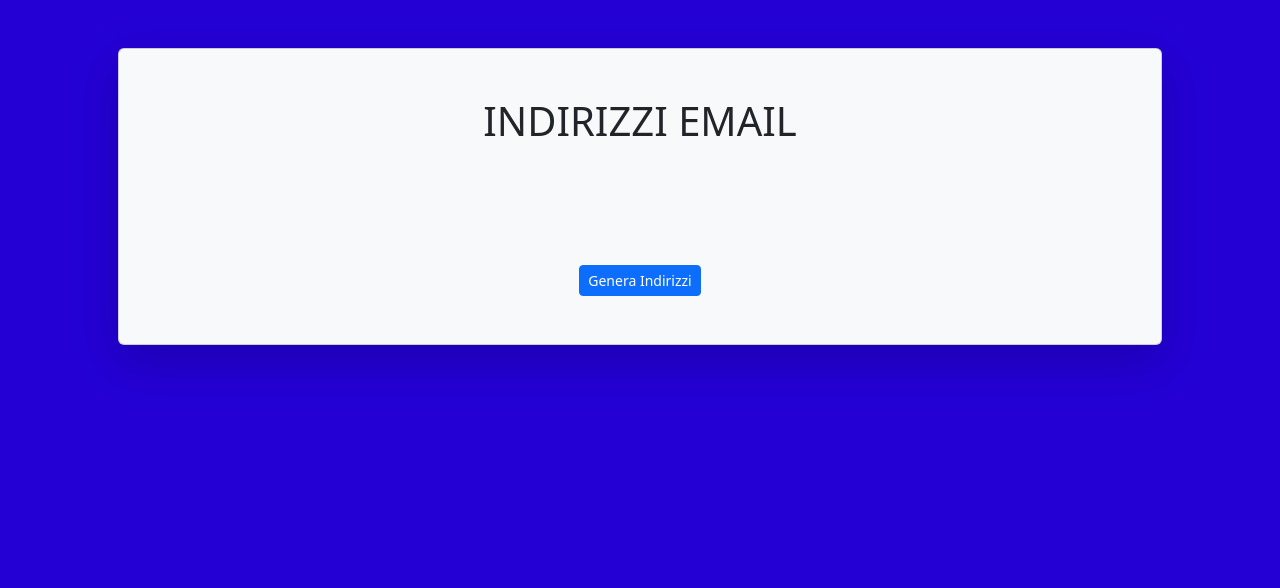
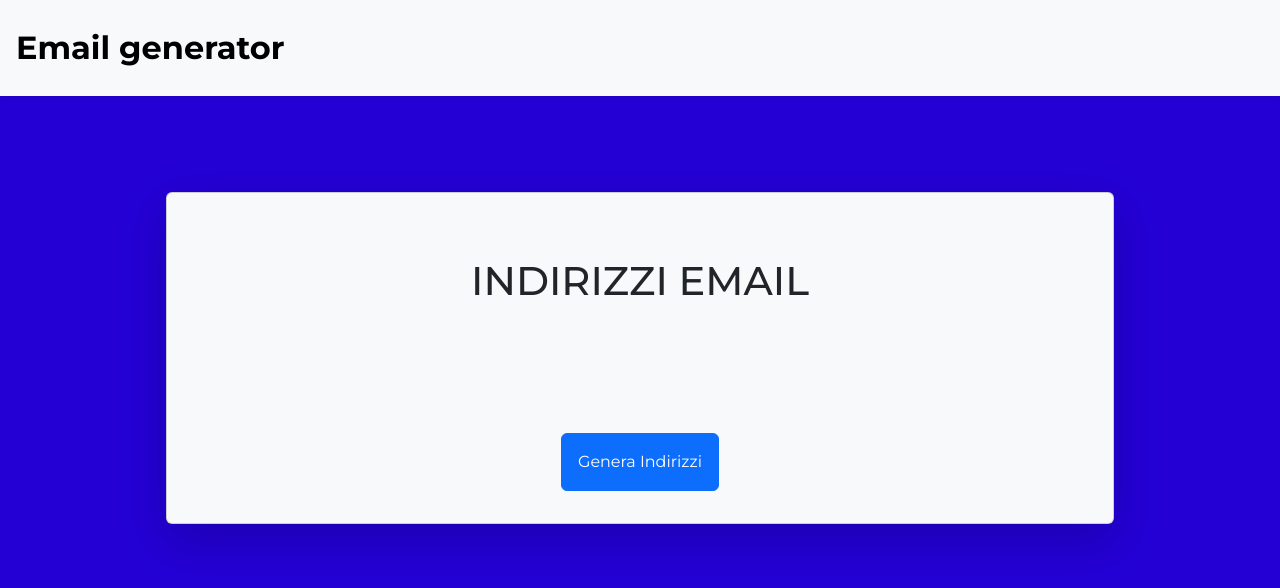
Before and after one commit to GiuseppeFiliberto/js-email-list, a plain HTML site: page index.html in a window 1280 px wide. Drawn offline with nearby package versions, Linux system fonts and the light colour scheme; no server answers.

Commit message:
add a header

```diff
--- a/css/style.css
+++ b/css/style.css
@@ -1,3 +1,11 @@
+@import url('https://fonts.googleapis.com/css2?family=Montserrat:ital,wght@0,100..900;1,100..900&family=Roboto:ital,wght@0,100..900;1,100..900&display=swap');
+
+*{
+    font-family: "Montserrat", sans-serif;
+  font-optical-sizing: auto;
+  font-weight: weight;
+  font-style: normal;
+}
 ul{
     list-style: none;
 }
@@ -7,5 +15,11 @@ ul{
 }
 
 li{
-    color: green;
+    font-size: 1rem;
+    font-weight: 500;
+    border: 2px solid black;
+    padding: 1rem;
+    border-radius: 1rem;
+    box-shadow: 0 4px 8px 0 rgba(0, 0, 0, 0.2), 0 6px 20px 0 rgba(0, 0, 0, 0.19);
+
 }
--- a/index.html
+++ b/index.html
@@ -8,13 +8,19 @@
     <title>Document</title>
 
 </head>
+
 <body class="bg">
+    <nav class="navbar bg-body-tertiary shadow-sm">
+        <div class="container-fluid p-3 ">
+          <span class="navbar-brand mb-0 h1 fw-bolder fs-2 ">Email generator</span>
+        </div>
+      </nav>
     <div class="container p-5">
-        <div class="card d-flex justify-content-center flex-column align-items-center p-5 gap-4  rounded shadow-lg p-3 mb-5 bg-body-tertiary rounded">
-            <h1>INDIRIZZI EMAIL</h1>
-        <ul id="list" class="p-4 d-flex flex-column gap-4">
+        <div class="card d-flex justify-content-center flex-column align-items-center m-5 rounded shadow-lg p-3 mb-5 bg-body-tertiary rounded">
+            <h1 class="m-5">INDIRIZZI EMAIL</h1>
+        <ul id="list" class="p-4 d-flex flex-column gap-3">
         </ul>
-        <a class="btn btn-primary btn-sm " href="#" role="button">Genera Indirizzi </a>
+        <a class="btn btn-primary btn-md p-3 m-3 " href="#" role="button">Genera Indirizzi </a>
         </div>
 
     </div>
```
